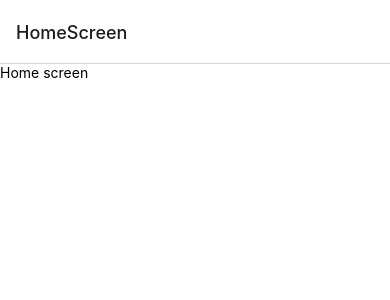
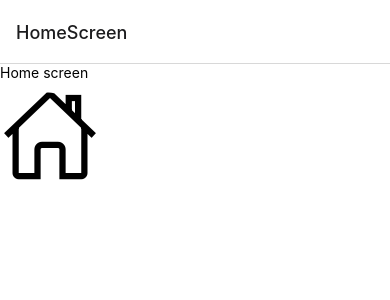
Before and after one commit to javiergranados/pokedex-app, a React Native app: screen /HomeScreen in a window 390 px wide. Shown: the top 300 px of the page. Built offline with nearby package versions, Linux system fonts and the light colour scheme.

Commit message:
Install and implement the library react-native-vector-icons

```diff
--- a/package.json
+++ b/package.json
@@ -21,7 +21,8 @@
     "react-native": "0.68.2",
     "react-native-gesture-handler": "^2.4.2",
     "react-native-safe-area-context": "^4.2.5",
-    "react-native-screens": "^3.13.1"
+    "react-native-screens": "^3.13.1",
+    "react-native-vector-icons": "^9.1.0"
   },
   "devDependencies": {
     "@babel/core": "^7.12.9",
@@ -29,6 +30,7 @@
     "@react-native-community/eslint-config": "^2.0.0",
     "@types/jest": "^26.0.23",
     "@types/react-native": "^0.67.3",
+    "@types/react-native-vector-icons": "^6.4.10",
     "@types/react-test-renderer": "^17.0.1",
     "@typescript-eslint/eslint-plugin": "^5.17.0",
     "@typescript-eslint/parser": "^5.17.0",
--- a/src/screens/HomeScreen.tsx
+++ b/src/screens/HomeScreen.tsx
@@ -1,10 +1,12 @@
 import React from 'react';
 import { Text, View } from 'react-native';
+import Icon from 'react-native-vector-icons/Ionicons';
 
 const HomeScreen = () => {
   return (
     <View>
       <Text>Home screen</Text>
+      <Icon name="home-outline" size={100} />
     </View>
   );
 };
```
Also changed, not shown: 7 other files (tests, documents, lock files or other folders).
